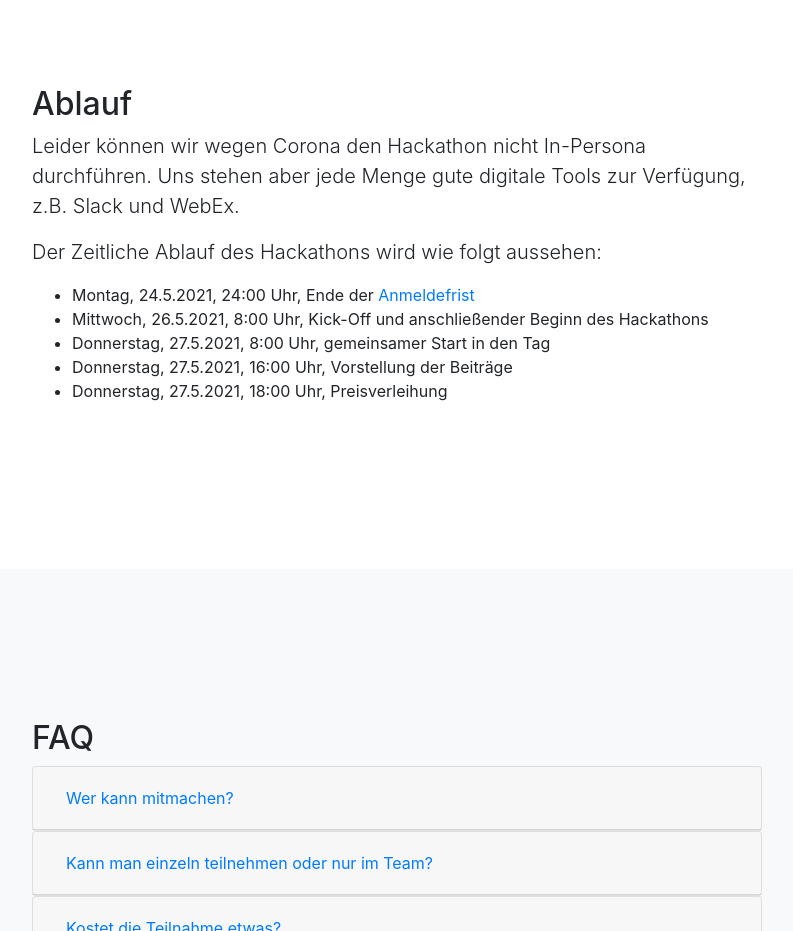
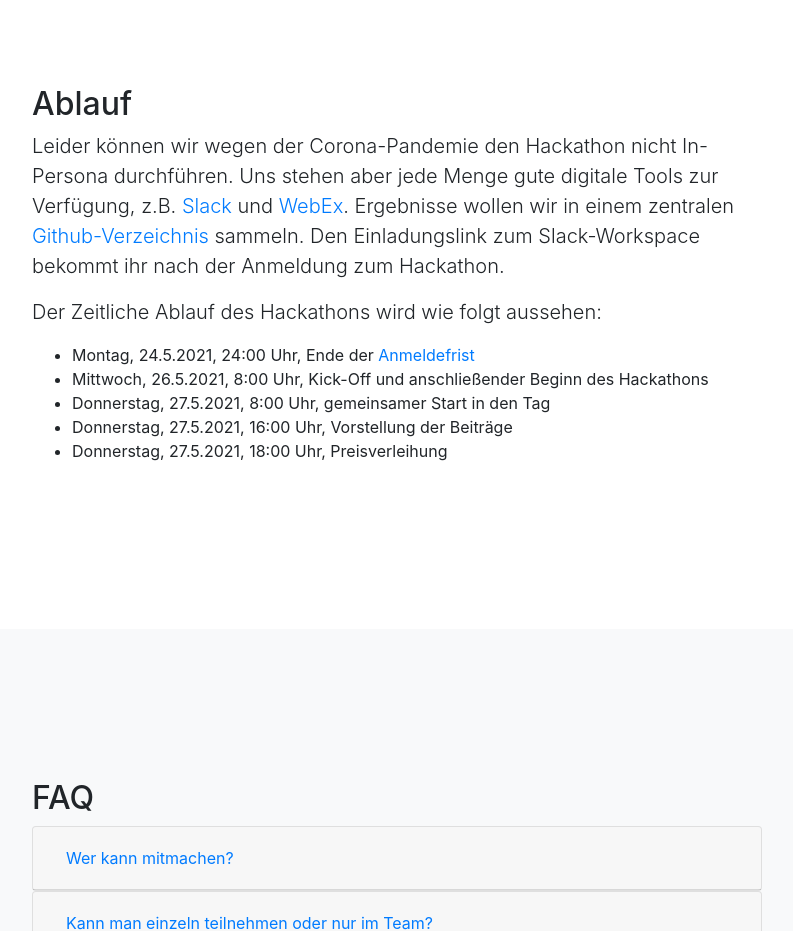
Before and after one commit to LosWochos76/digifellows-hackathon, a website with bundled scripts: page public/index.html in a window 1280 px wide. Shown: the part 2600-3531 px from the top of the page, without its empty margins (243-1036 px from the left). Built offline with nearby package versions, Linux system fonts and the light colour scheme.

Commit message:
Details zu den Tools hinzugefügt

```diff
--- a/public/index.html
+++ b/public/index.html
@@ -123,8 +123,11 @@
         <div class="col-lg-8 mx-auto">
           <h2>Ablauf</h2>
           <p class="lead">
-            Leider können wir wegen Corona den Hackathon nicht In-Persona durchführen.
-            Uns stehen aber jede Menge gute digitale Tools zur Verfügung, z.B. Slack und WebEx.
+            Leider können wir wegen der Corona-Pandemie den Hackathon nicht In-Persona durchführen.
+            Uns stehen aber jede Menge gute digitale Tools zur Verfügung, z.B.
+            <a href="https://slack.com/intl/de-de/">Slack</a> und <a href="https://www.webex.com/de/index.html">WebEx</a>.
+            Ergebnisse wollen wir in einem zentralen <a href="https://github.com/LosWochos76/StudyBuddy">Github-Verzeichnis</a> sammeln.
+            Den Einladungslink zum Slack-Workspace bekommt ihr nach der Anmeldung zum Hackathon.
           </p>
           <p class="lead">
             Der Zeitliche Ablauf des Hackathons wird wie folgt aussehen:
```
